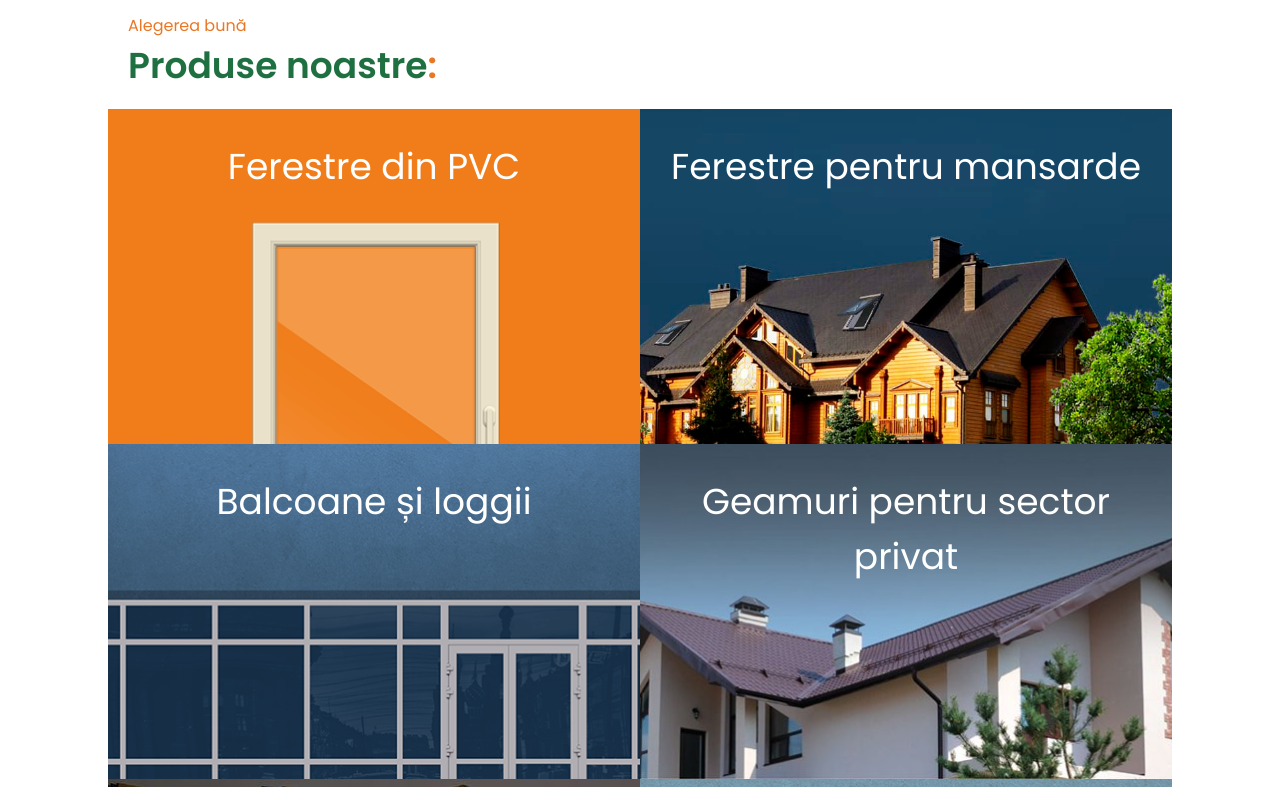
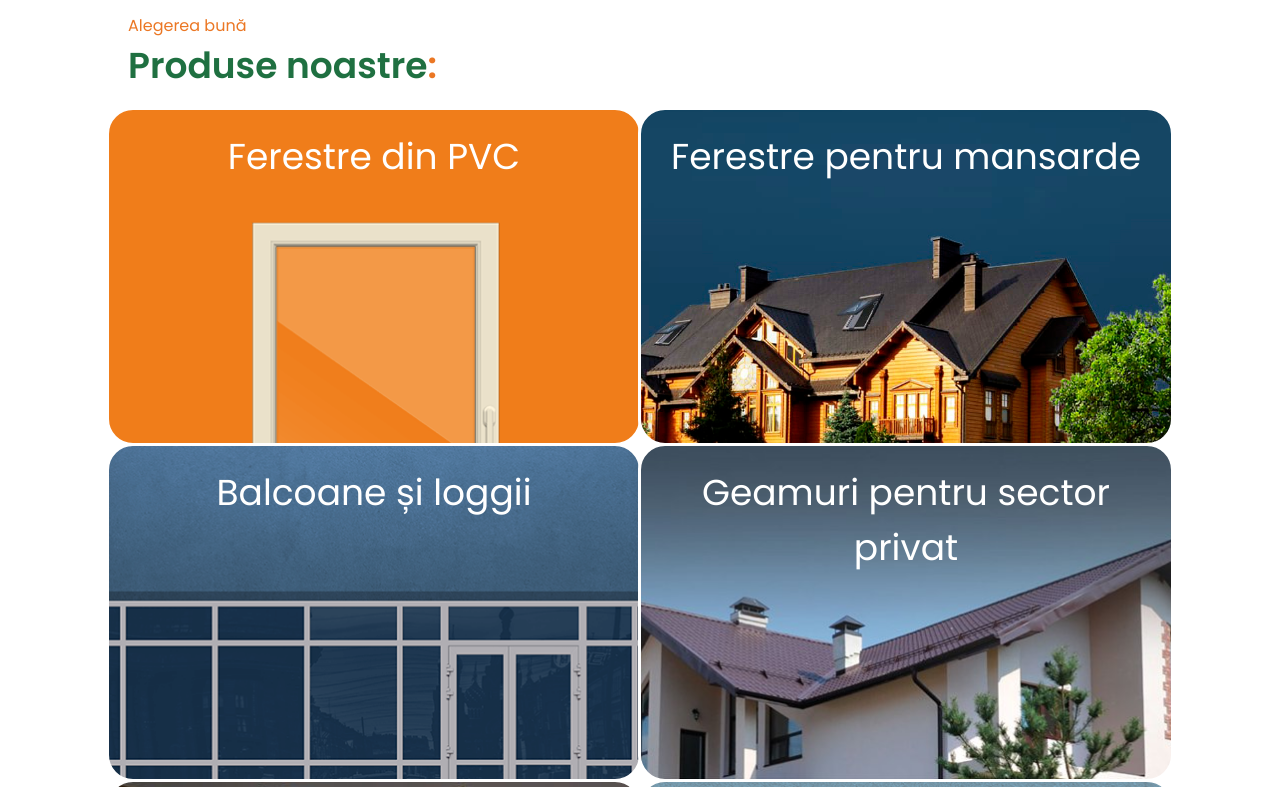
Before and after one commit to platonvadim/platvecon-v2, a plain HTML site: page index.html in a window 1280 px wide. Shown: the part 1073-1860 px from the top of the page. Drawn offline with nearby package versions, Linux system fonts and the light colour scheme.

Commit message:
add margins

```diff
--- a/assets/css/styles.css
+++ b/assets/css/styles.css
@@ -190,11 +190,6 @@ body.dark-theme {
   margin-right: 1.5rem;
 }
 
-.no-margin {
-  margin-left: 0;
-  margin-right: 0;
-}
-
 .grid {
   display: grid;
 }
@@ -1793,7 +1788,7 @@ footer {
   display: inline-block;
   width: 50%;
   height: 335px;
-  padding: 30px;
+  padding: 20px;
   transition: opacity 0.2s;
   vertical-align: top;
   background: linear-gradient(101deg, hsl(145, 58%, 39%), hsl(145, 66%, 47%));
@@ -1801,6 +1796,9 @@ footer {
   background-position: 50% 50%;
   background-size: cover;
   background-color: #184767;
+  border-radius: 25px;
+  margin-bottom: 1px;
+  outline: auto;
 }
 
 /* Productie cards */
--- a/index.html
+++ b/index.html
@@ -459,7 +459,7 @@
         </section> -->
 
       <section class="page-content" id="popular">
-        <div class="container no-margin">
+        <div class="container">
           <span class="section__subtitle">Alegerea bună</span>
           <h2 class="section__title">Produse noastre<span>:</span></h2>
 
```
